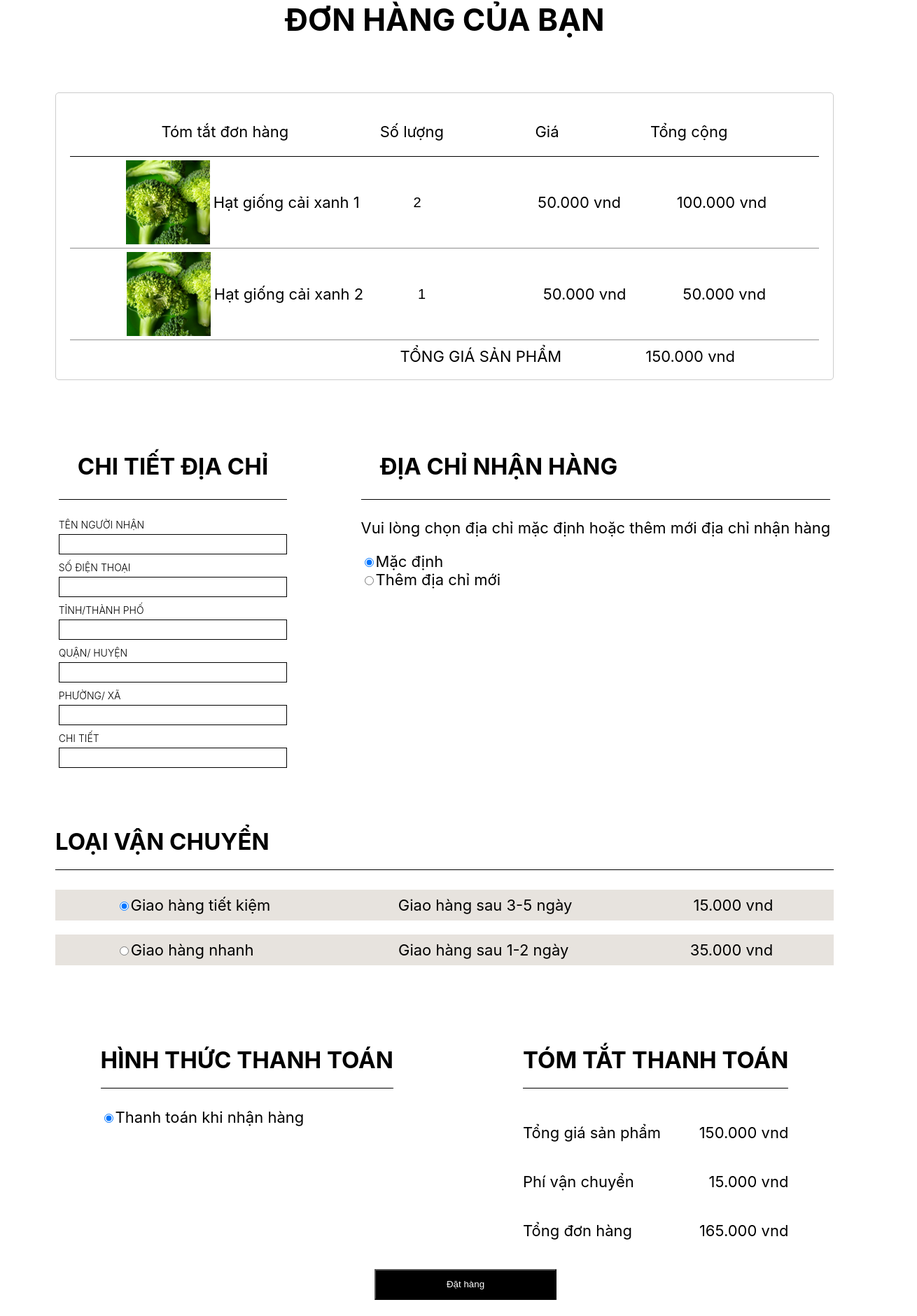
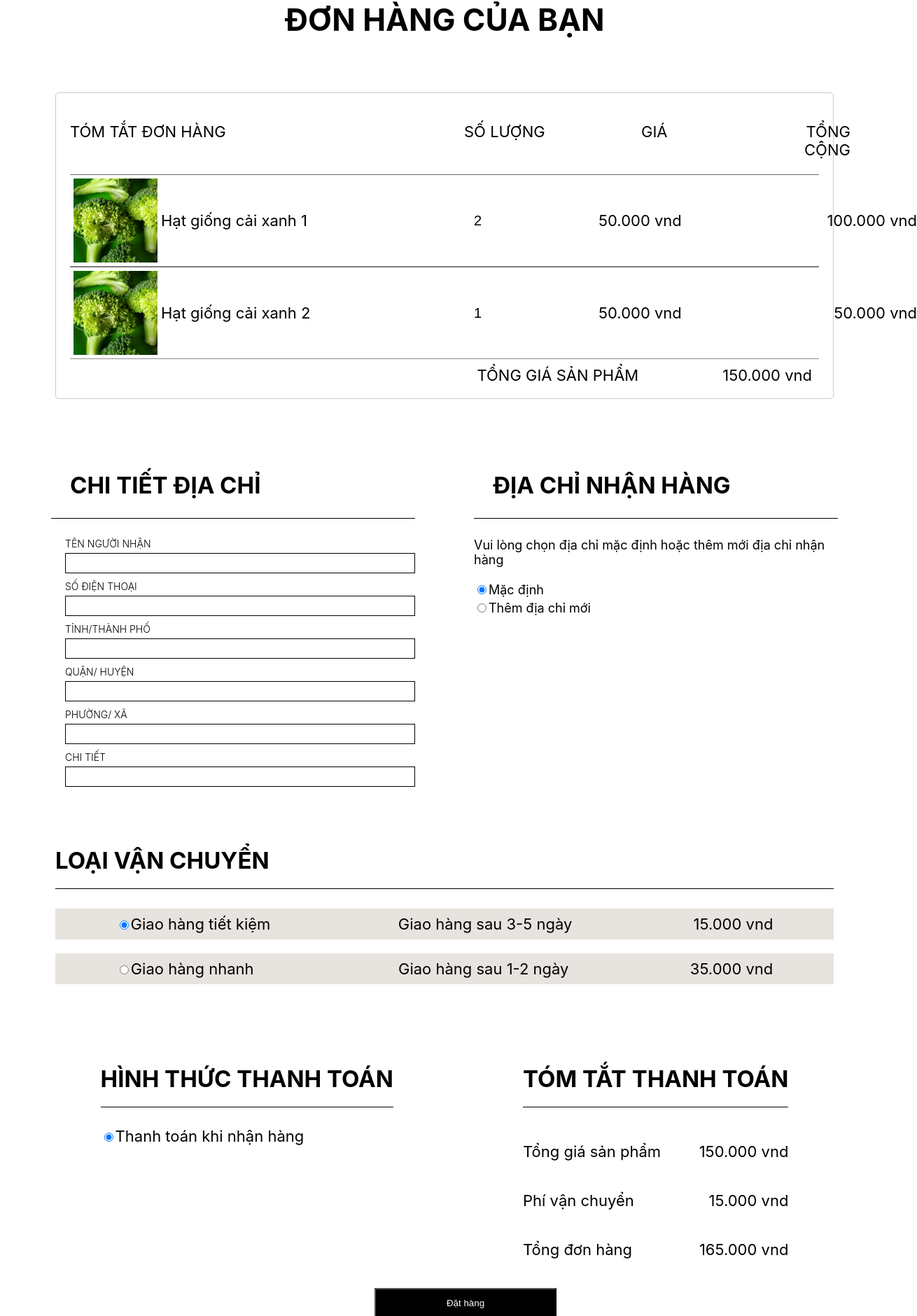
Before and after one commit to thanhhh2512/Web_NLN, a React (Create React App) app in the folder web-nln/: page /order in a window 1280 px wide. Shown: the part 177-2057 px from the top of the page at 70% size, 1310 px wide, since content can reach past the window. Built offline with nearby package versions, Linux system fonts and the light colour scheme.

Commit message:
Chỉnh sửa UI 2 trang theo yêu cầu

```diff
--- a/web-nln/src/component/cart/Cart.css
+++ b/web-nln/src/component/cart/Cart.css
@@ -63,9 +63,11 @@
     height: 60px;
 }
 .des-item{
+    padding-top: 28px;
+    margin-bottom: 7px;
     width: 290px;
+    font-weight: 500;
     text-align: justify;
-    padding-top: 28px;
 }
 .quantity-item{
     display: flex;
@@ -73,7 +75,9 @@
     padding: 20px 3px 53px 3px;
 }
 .quantity-item input{
-    width: 50px;
+    text-align: center;
+    width: 30px;
+    padding-inline: 15px 1px;
 }
 .price-item{
    display: flex;
@@ -99,6 +103,7 @@
 .remove-item{
     text-align: right;
     padding: 5px;
+    cursor: pointer;
 }
 .container-review{
     display: flex;
@@ -149,7 +154,7 @@
 .btn-submit{
     display: block;
     background-color: #000;
-    padding: 12px 30px;
+    color: #fff;
     margin-bottom: 1rem;
     width: 260px;
     height: 44px;
@@ -160,9 +165,13 @@
 .btn-submit:hover{
     opacity: 0.8;
 }
-.btn-submit a{
+.check-out a{
+    width: 260px;
+    height: 43px;
     text-decoration: none;
-    color: #fff;
+
+    background-color: #000;
+    margin-bottom: 1rem;
 }
 .btn-continue{
     display: block;
--- a/web-nln/src/component/cart/CartBody.js
+++ b/web-nln/src/component/cart/CartBody.js
@@ -43,16 +43,10 @@ function CartBody() {
           <div className="itemList-detail">
             <div className="des-item">{item.ProductName}</div>
             <div className="more-infor">
-              <div>
                 <p className="type-product">
                   <span className="label">Loại sản phẩm</span>
                   <span className="pref-item">{item.TypeOfProduct}</span>
                 </p>
-                <p className="characteristic">
-                  <span className="label">Đặc tính</span>
-                  <span className="pref-item">{item.Characteristic}</span>
-                </p>
-              </div>
             </div>
           </div>
           <div className="quantity-item">
@@ -101,9 +95,11 @@ function CartBody() {
           </div>
           <div className="line"></div>
           <div className="check-out">
-            <button className="btn-submit">
-              <Link to={"/order"}>THANH TOÁN</Link>
-            </button>
+            <Link to={"/order"}>
+              <button className="btn-submit">THANH TOÁN
+              </button>
+            </Link>
+
             <button className="btn-continue">TIẾP TỤC MUA HÀNG</button>
           </div>
         </div>
--- a/web-nln/src/component/order/Order.css
+++ b/web-nln/src/component/order/Order.css
@@ -1,5 +1,6 @@
 h1,
-h2{
+h2,
+.head-table{
     text-transform:uppercase ;
 }
 .wrapper{
@@ -17,21 +18,35 @@ h2{
     border: #ccc 1px solid;
     border-radius: 5px;
 }
-.head-table{
+.itemList{
     display: flex;
-    justify-content: space-evenly;
-    border-bottom: 1px solid var(--Text, #000);
+    flex-direction: column;
+}
+.head-table, .in-order{
+    display: grid;
+    grid-template-columns: 460px 150px 130px auto;
+    gap: 103px;
+    /* border-bottom: 1px solid var(--Text, #000); */
+}
+.head-total, .total{
+    text-align: end;
 }
 .item{
-    border-top: 0px;
     border-bottom: 1px solid #8E8E8E;
+}
+.in-order{
+    display: grid;
+    grid-template-columns: 420px 150px 130px 240px;
+    gap: 90px;
 }
 .quantity-item{
     padding: 0;
 }
-.quantity-item input{
+.quantity-item input.q-order{
     border: none;
-    font-size: 20px
+    font-size: 20px;
+    text-align: center;
+    width: 130px;
 }
 .item-detail{
     display: flex;
@@ -50,9 +65,18 @@ h2{
     margin-top: 10px;
 }
 .total-bill div{
-    margin-right: 120px;
+    margin-left: 110px;
+    margin-right: 10px;
 }
-.label{
+.address-form,
+.choose-receiver{
+    width: 520px;
+}
+.choose-receiver p,
+.choose-receiver label{
+    font-size: 18px;
+}
+.form-custom{
     font-weight: 400;
     text-transform: uppercase;
 }
@@ -67,12 +91,14 @@ h2{
 .address-form label{
     font-weight: 300;
     font-size: 14px;
+    margin-left: 20px;
     margin-bottom: 5px;
 }
 .address-form input{
     border: 0.5px solid var(--Text, #000);
     background: var(--text, #FFF);
     height: 25px;
+    margin-left: 20px;
     margin-bottom: 10px;
 }
 .address-form{
--- a/web-nln/src/component/order/OrderBody.js
+++ b/web-nln/src/component/order/OrderBody.js
@@ -22,13 +22,13 @@ function OrderBody() {
     // render danh sách đơn hàng
     var listOrder = CartData.map(item =>{
                    return (
-                    <div className="item" key={item.ProductNo}>
+                    <div className="item in-order" key={item.ProductNo}>
                         <div className='item-detail'>
                             <img src={item.ProductImage[0]} alt={item.ProductName} />
                             {item.ProductName}
                         </div>
                         <div className='quantity-item' >
-                            <input value={item.Quantity} type="number" readOnly ></input>
+                            <input className="q-order"value={item.Quantity} type="number" readOnly ></input>
                         </div>
                         <div className='price-item' >
                             {Number.parseInt(item.ProductPrice)/1000 + ".000 vnd"}
@@ -48,13 +48,13 @@ function OrderBody() {
                 <p>Tóm tắt đơn hàng</p>
                 <p>Số lượng</p>
                 <p>Giá</p>
-                <p>Tổng cộng</p>
+                <p className="head-total">Tổng cộng</p>
             </div>
             <div className='itemList'>
                 {listOrder}
             </div>
             <div className="total-bill">
-                <div className="label"> Tổng giá sản phẩm</div>
+                <div className="form-custom"> Tổng giá sản phẩm</div>
                 <div>{ totalBill()} vnd
                 </div>
             </div>
@@ -75,7 +75,7 @@ function OrderBody() {
                 <label className="label form-custom" htmlFor="detail-custom">Chi tiết</label>
                 <input type="text" name="detail-custom" className=" input-form"></input>
             </form>
-            <div>
+            <div className="choose-receiver">
                 <h2>Địa chỉ nhận hàng</h2>
                 <p>Vui lòng chọn địa chỉ mặc định hoặc thêm mới địa chỉ nhận hàng</p>
                 <div className="form-group">
@@ -119,7 +119,7 @@ function OrderBody() {
             </div>
         </div>
         <div className="check-out">
-            <button className="btn-submit"> <a href="/order" >Đặt hàng</a></button>
+            <a href="/order" ><button className="btn-submit"> Đặt hàng</button></a>
         </div>
     </main>
     );
```
